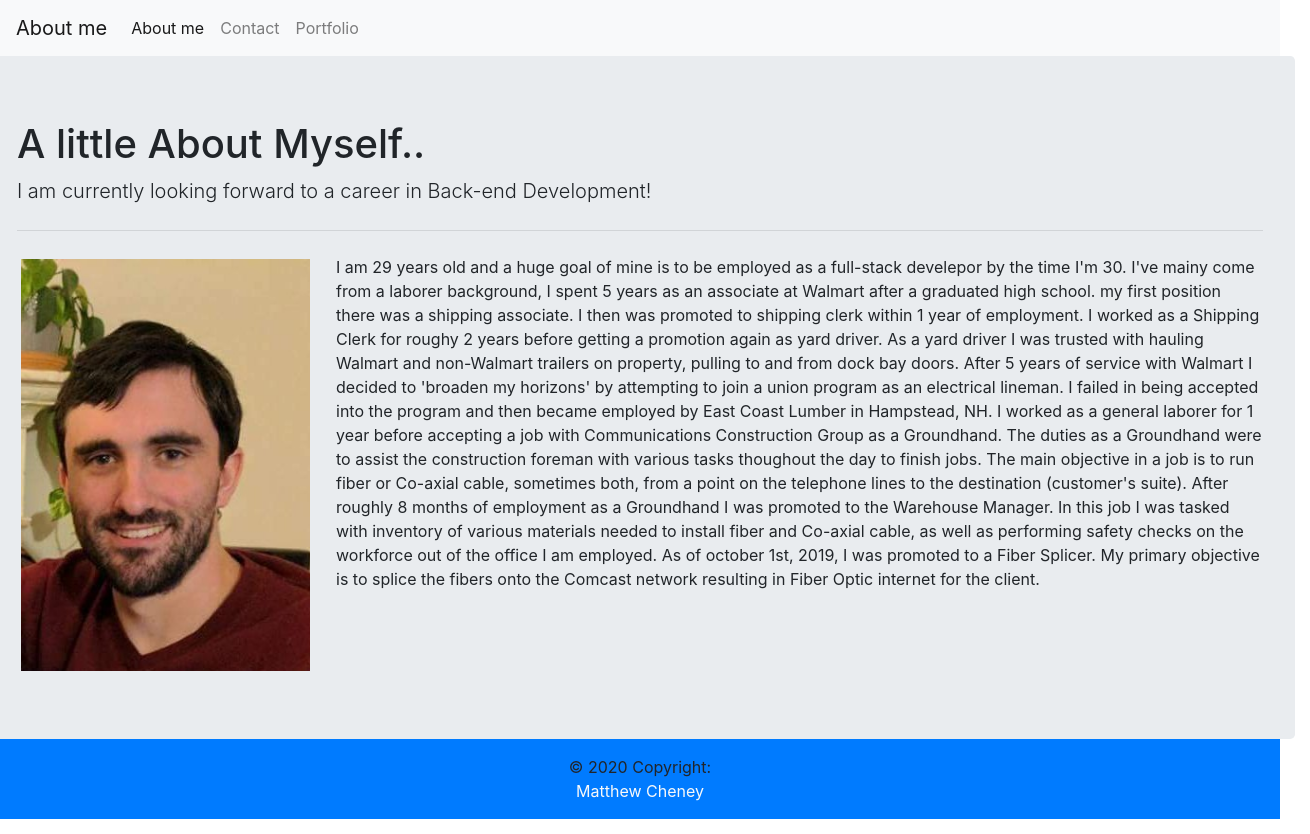
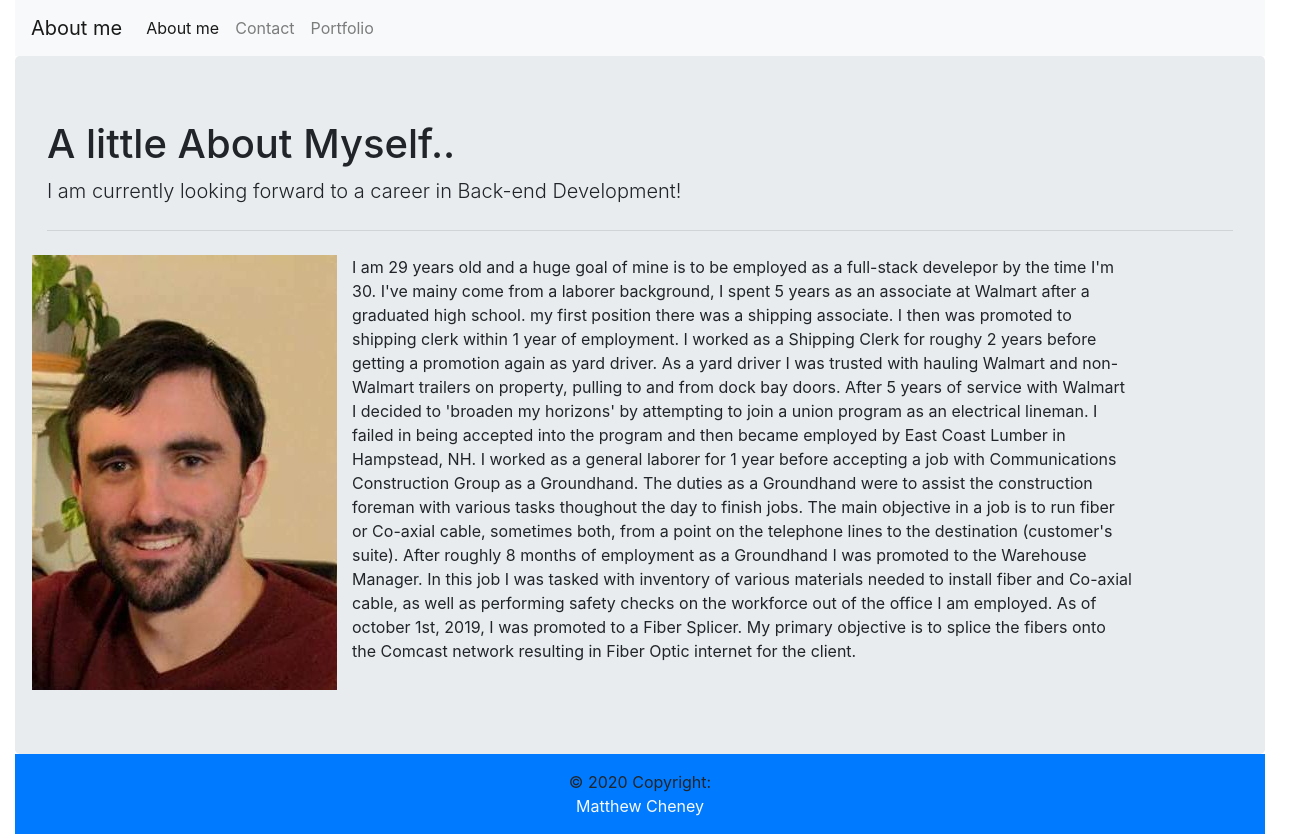
Before and after one commit to Matt1cheney/bootstrap-portfolio, a plain HTML site: page index.html in a window 1280 px wide. Shown: the whole page, 1310 px wide, since content can reach past the window. Drawn offline with nearby package versions, Linux system fonts and the light colour scheme.

Commit message:
fixed horizontal bar problem and added comments

```diff
--- a/index.html
+++ b/index.html
@@ -14,9 +14,15 @@
 
 </head>
 
+<!--body container-->
+<div class="container col-lg-12">
+
+  <body>
+
     <!--navbar-->
+    <div class="container col-lg-12 p-0">
       <div class="row">
-  <div class="col-md-12">
+        <div class="col-lg-12">
           <header>
 
             <nav class="navbar navbar-expand-lg navbar-light bg-light">
@@ -41,54 +47,68 @@
           </header>
         </div>
       </div>
+    </div>
+
+    <!--jumbotron container-->
+    <div class="container col-lg-12">
+
+      <!--row to keep jumbotron correct width-->
       <div class="row">
 
-  <body>
+        <!--jumbotron-->
 
-
-    <!--jumbotron-->
         <div class="row">
-      <div class="col-md-12">
-        <div class="jumbotron mb-0 width-auto">
+          <div class="col-lg-12">
+            <div class="jumbotron mb-0 ">
 
               <!--Jumbotron Content-->
-
+              <div class="row">
+                <div class="col-lg-12">
                   <h1 class="display-5">A little About Myself..</h1>
                   <p class="lead">I am currently looking forward to a career in Back-end Development!</p>
                   <hr class="my-4">
+                </div>
+              </div>
               <div class="row">
-            <div class="col-md-3">
+                <div class="3">
 
                   <!--Portrait-->
-              <img src="images\portrait img.jpg" class=" m-1 img-fluid" alt="Responsive image">
+                  <img src="images\portrait img.jpg" class=" img-fluid" alt="Responsive image">
                 </div>
 
                 <!--about me-->
-            <div class="col-md-9">
-              <p>I am 29 years old and a huge goal of mine is to be employed as a full-stack develepor by the time I'm
+                <div class="col-md-8">
+                  <p>I am 29 years old and a huge goal of mine is to be employed as a full-stack develepor by the time
+                    I'm
                     30.
                     I've
                     mainy come from a laborer background, I spent 5 years as an associate at Walmart after a graduated
                     high
                     school.
                     my
-                first position there was a shipping associate. I then was promoted to shipping clerk within 1 year of
+                    first position there was a shipping associate. I then was promoted to shipping clerk within 1 year
+                    of
                     employment.
-                I worked as a Shipping Clerk for roughy 2 years before getting a promotion again as yard driver. As a
+                    I worked as a Shipping Clerk for roughy 2 years before getting a promotion again as yard driver. As
+                    a
                     yard
                     driver
-                I was trusted with hauling Walmart and non-Walmart trailers on property, pulling to and from dock bay
+                    I was trusted with hauling Walmart and non-Walmart trailers on property, pulling to and from dock
+                    bay
                     doors.
 
-                After 5 years of service with Walmart I decided to 'broaden my horizons' by attempting to join a union
+                    After 5 years of service with Walmart I decided to 'broaden my horizons' by attempting to join a
+                    union
                     program
                     as
                     an electrical lineman. I failed in being accepted into the program and then became employed by East
                     Coast
                     Lumber
-                in Hampstead, NH. I worked as a general laborer for 1 year before accepting a job with Communications
+                    in Hampstead, NH. I worked as a general laborer for 1 year before accepting a job with
+                    Communications
                     Construction
-                Group as a Groundhand. The duties as a Groundhand were to assist the construction foreman with various
+                    Group as a Groundhand. The duties as a Groundhand were to assist the construction foreman with
+                    various
                     tasks
                     thoughout the day to finish jobs. The main objective in a job is to run fiber or Co-axial cable,
                     sometimes
@@ -103,7 +123,8 @@
                     of
                     the
                     office
-                I am employed. As of october 1st, 2019, I was promoted to a Fiber Splicer. My primary objective is to
+                    I am employed. As of october 1st, 2019, I was promoted to a Fiber Splicer. My primary objective is
+                    to
                     splice
                     the
                     fibers onto the Comcast network resulting in Fiber Optic internet for the client.
@@ -115,8 +136,14 @@
         </div>
 
 
-  </body>
       </div>
+    </div>
+
+
+    <!--footer row-->
+    <div class="row">
+
+      <div class="col-lg-12">
         <!-- Footer -->
         <footer class="page-footer font-small bg-primary">
 
@@ -129,6 +156,14 @@
 
         </footer>
         <!-- Footer -->
+      </div>
+
+
+    </div>
+  </body>
+</div>
+
+
 
 
 
```
Lines whose indentation alone changed are shown as unchanged.
